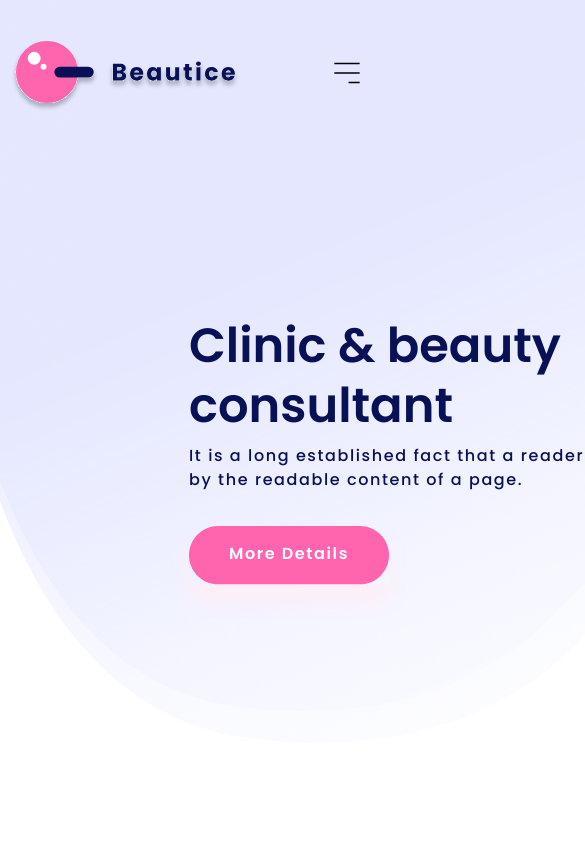
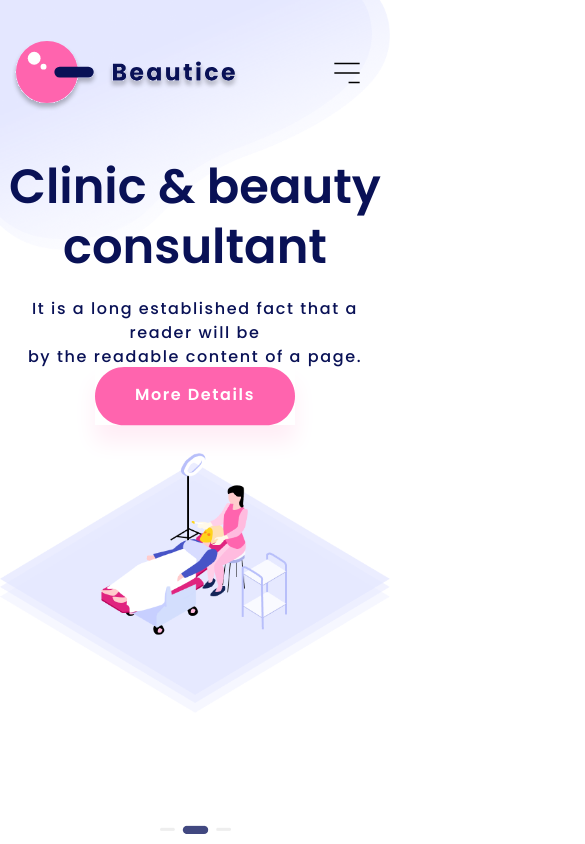
Before and after one commit to phephachoiboi/gcd-home1, a React (Create React App) app: page / in a window 390 px wide. Shown: the top 844 px of the page, 585 px wide, since content can reach past the window. Built offline with nearby package versions, Linux system fonts and the light colour scheme.

Commit message:
Header and Main slider test

```diff
--- a/src/App.js
+++ b/src/App.js
@@ -8,10 +8,10 @@ function App() {
   return (
     <div className="App">
       <div className="home1">
-        <BackgroundBubbleCombine />
+        {/* <BackgroundBubbleCombine /> */}
         <Header />
         <Home1Scenario />
-        <Footer />
+        {/* <Footer /> */}
       </div>
     </div>
   );
--- a/src/components/BackgroundBubbleCombine.js
+++ b/src/components/BackgroundBubbleCombine.js
@@ -7,13 +7,13 @@ import BackgroundBubbleContactUs from "../assets/images/BackgroundBubbleContactU
 const BackgroundBubbleCombine = () => {
   return (
     <div className="background-bubble-combine">
-      <div className="absolute w-[1266.42px] h-[743px]">
+      <div className="absolute max-w-[1266.42px] max-h-[743px] ">
         <img src={SlideBackground} alt="" />
       </div>
-      <div className="absolute w-[948.15px] h-[1028.89px] mt-[1448px] ml-[493px]">
+      <div className="absolute max-w-[948.15px] max-h-[1028.89px] mt-[1448px] ml-[493px]">
         <img src={BackgroundBubble} alt="" />
       </div>
-      <div className="absolute w-[1175.73px] h-[929px] mt-[3142px]">
+      <div className="absolute max-w-[1175.73px] max-h-[929px] mt-[3142px]">
         <img src={BackgroundBubbleContactUs} alt="" />
       </div>
     </div>
--- a/src/components/Header.js
+++ b/src/components/Header.js
@@ -47,7 +47,7 @@ const Header = () => {
     <div>
       <div
         className="relative flex pt-[41px] md:justify-between lg:justify-between max-w-[1140px] lg:px-0 md:px-6 px-4
-       mx-auto z-10 lg:flex w-full"
+       mx-auto z-[2] lg:flex w-full "
       >
         {/* Main Logo */}
         <button className="relative md:flex w-[258px] h-[63px] bg-none border-none p-0 m-0 cursor-pointer">
@@ -67,7 +67,7 @@ const Header = () => {
         </div>
         {/* Overlay hover when clicking */}
         {isMenuOpen && (
-          <div className="fixed inset-0 bg-black bg-opacity-50 z-10" />
+          <div className="fixed inset-0 bg-black bg-opacity-50 z-[1]" />
         )}
 
         {/* Conbine menu bar contact button */}
--- a/src/components/Home1Scenario.js
+++ b/src/components/Home1Scenario.js
@@ -1,6 +1,6 @@
 import React from "react";
 import "../App.css";
-import MainSlider from "./MainSlider";
+import MainSliderTest from "./MainSliderTest";
 import CoreServices from "./CoreServices";
 import AboutUs from "./AboutUs";
 import ProfessionalTeams from "./ProfessionalTeams";
@@ -9,11 +9,11 @@ import ContactUs from "./ContactUs";
 const Home1Scenario = () => {
   return (
     <main className="flex flex-col relative m-0 p-0">
-      <MainSlider />
-      <CoreServices />
+      <MainSliderTest />
+      {/* <CoreServices />
       <AboutUs />
       <ProfessionalTeams />
-      <ContactUs />
+      <ContactUs /> */}
     </main>
   );
 };
--- /dev/null
+++ b/src/components/MainSliderTest.js
@@ -0,0 +1,65 @@
+import React from "react";
+import "../App.css";
+import MoreDetailsButton1 from "../assets/images1/MoreDetailsButton1.svg";
+import Frame1 from "../assets/images/Frame1.png";
+import SlideButton from "../assets/images/SlideButton.png";
+import SlideBackground from "../assets/images/SlideBackground.png";
+
+const MainSlider = () => {
+  return (
+    <div className="flex flex-col relative w-full lg:pl-[35.5px] lg:px-0 md:px-6 sm:px-4">
+      <div className="flex flex-col relative max-w-[1097.5px] lg:w-full lg:pt-[159px] mx-auto">
+        <div className="flex flex-col md:flex-col lg:flex-row lg:relative max-w-[1097.5px] lg:w-full mx-auto lg:px-0">
+          {/* Left side text */}
+          <div className="flex flex-col relative max-w-[496px] max-h-[397.5px] lg:w-full lg:h-full lg:mx-0 mx-auto">
+            <p
+              className="max-w-[474px] w-full h-[128px] mt-[53px] font-poppins
+        text-[48px] font-semibold leading-[60px] lg:text-left text-center
+        text-[#091156] z-[1]"
+            >
+              Clinic & beauty consultant
+            </p>
+            <p
+              className="max-w-[474px] w-full h-[54px] m-0 sm:pt-0 pt-3 font-poppins
+        text-[16px] font-medium leading-[24px] tracking-[0.1em] lg:text-left text-center
+        text-[#091156] z-[1]"
+            >
+              It is a long established fact that a reader will be <br />
+              by the readable content of a page.
+            </p>
+            <div className="max-w-[474px] max-h-[58.36px] h-full flex lg:mx-0 mx-auto">
+              <button
+                className="inline-block relative w-[200px] h-[58.36px]
+        mt-[28px] shadow-[0px_17px_22px_#FFEDF6] bg-none border-none
+        p-0 cursor-none items-center z-[1]"
+              >
+                <img src={MoreDetailsButton1} alt="" />
+                <div
+                  className="absolute transform -translate-x-1/2 -translate-y-1/2
+          max-w-[120px] w-full h-[26.94px] top-1/2 left-1/2 font-poppins text-[16px]
+          font-semibold leading-[24px] tracking-[0.1em] items-center text-white"
+                >
+                  <p className="m-0">More Details</p>
+                </div>
+              </button>
+            </div>
+          </div>
+          {/* Right side image */}
+          <div className="relative max-w-[601.5px] max-h-[397.5px] lg:w-full lg:h-full lg:py-0 py-14 lg:px-0 md:px-6 sm:px-4 z-[1]">
+            <img src={Frame1} alt="" />
+          </div>
+        </div>
+
+        {/* Slide Button */}
+        <div className="relative max-w-[71px] max-h-[8.15px] lg:pt-[136.35px] w-full mx-auto pt-14">
+          <img src={SlideButton} alt="" />
+        </div>
+      </div>
+
+      <div className="absolute max-w-[1266.42px] max-h-[743px] top-[-104px] left-[-35.5px] z-[0]">
+        <img src={SlideBackground} alt="" />
+      </div>
+    </div>
+  );
+};
+export default MainSlider;
```
